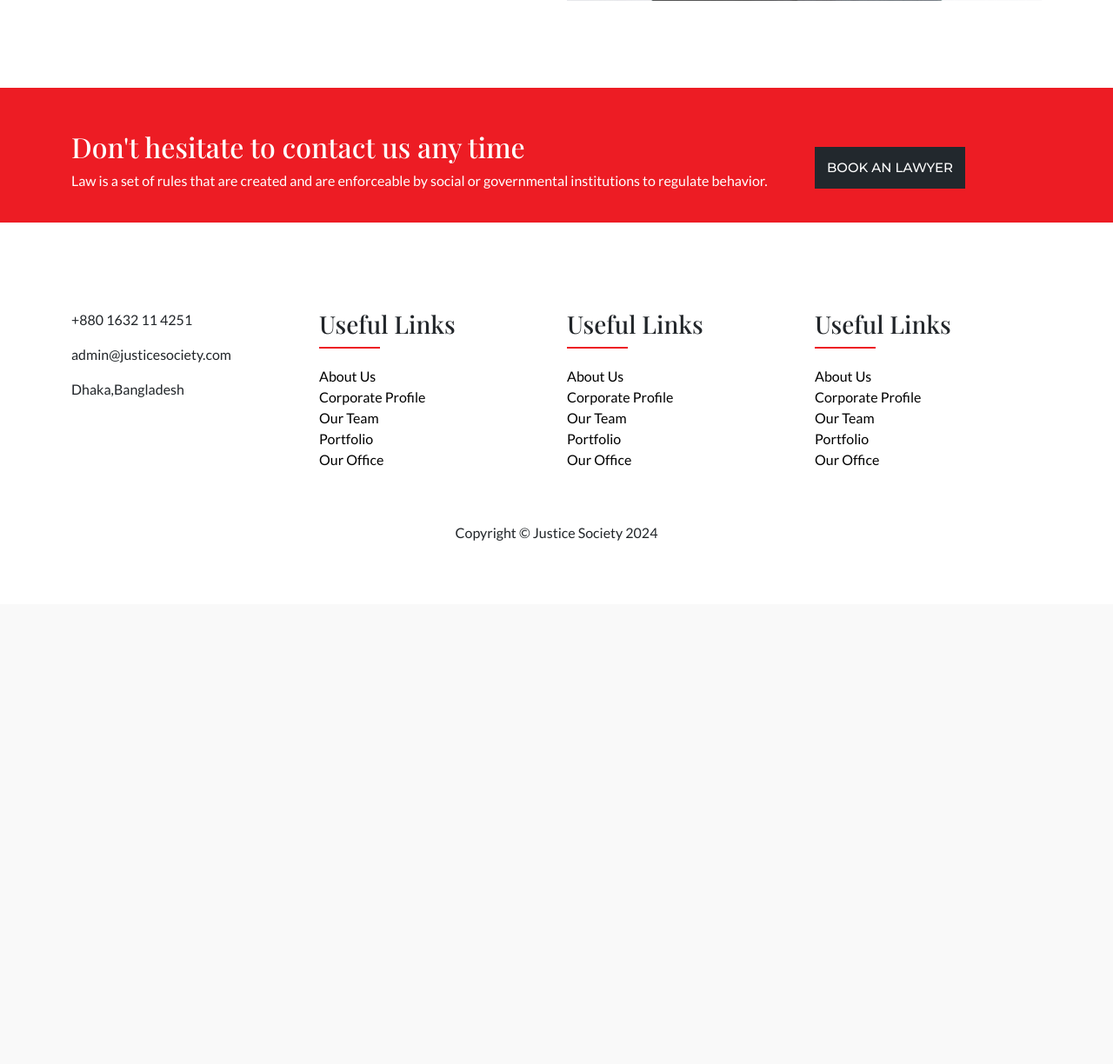
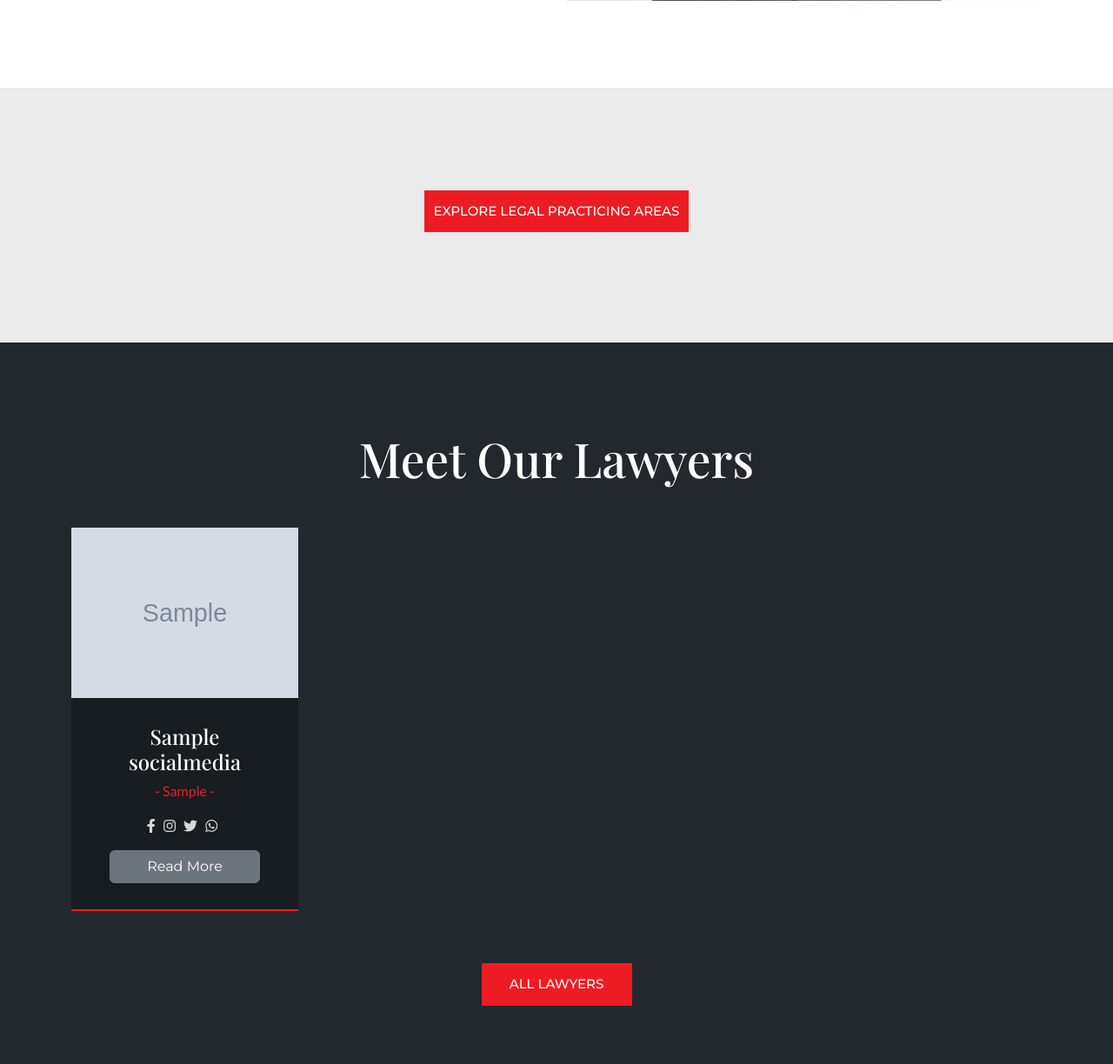
Before and after one commit to TawhidulIslamRupom/SeLabJusticeSociety, a PHP site: page / in a window 1280 px wide. Shown: the part 2273-3497 px from the top of the page at 87% size. Before the commit the page ends 2895 px from the top, so only its background shows below. Run offline with PHP 8.4, Linux system fonts and the light colour scheme; tables that the repository leaves empty or names only in its code hold one stand-in row (values such as "Sample post"); grey boxes marked "Sample" are stand-in pictures; some libraries are stand-ins or nearby versions; some web fonts are replaced.

Commit message:
index has changed

```diff
--- a/index.php
+++ b/index.php
@@ -85,4 +85,221 @@
 	</div>
 </section>
 <!--End About Section	-->
+
+<!--Start Services	-->
+<section class="services-section" id="services-section-id">
+    <div class="container">
+        <div class="row">
+            <div class="col-md-12">
+                <div class="section-title-main">
+                    <h2 class="section-title">
+                        <a href="legal_practice_areas.html" class="btn btn-primary btn-lg">Explore Legal Practicing Areas</a>
+                    </h2>
+                </div>
+            </div>
+        </div>
+    </div>
+</section>
+<!--End Services	-->
+
+
+
+
+<!--Start Team Section-->
+<section class="team-section" id="team-section-id">
+	<div class="container">
+		<div class="row">
+
+			<div class="col-md-12">
+				<div class="section-title-main">
+					<h2 class="section-title">Meet Our Lawyers</h2>
+				</div>
+			</div>
+
+
+
+
+			<?php
+			$query = "SELECT * FROM lawyers	JOIN socialmedia ON lawyers.email= socialmedia.email limit 4;";
+			$result = $conn->query($query);
+			if ($result->num_rows > 0) {
+
+				while ($row = $result->fetch_assoc()) {
+
+					$email = $row['email'];
+					$name = $row['name'];
+					$categoryid = $row['categoryid'];
+					$picture = $row['picture'];
+					$query1 = "select * from lawyercategories where id=" . $categoryid . ";";
+					$result1 = $conn->query($query1);
+					$category = "";
+					if ($result1->num_rows > 0) {
+
+						while ($row1 = $result1->fetch_assoc()) {
+							$category = $row1['category'];
+						}
+					}
+
+			?>
+					<div class="col-lg-3">
+						<div class="team-box">
+							<div class="team-media">
+								<img src="lawyer/images/<?php echo $picture ?>" alt="">
+							</div>
+							<div class="team-info">
+								<h3><?php echo $name ?></h3>
+								<p>- <?php echo $category ?> -</p>
+								<ul class="top-social">
+
+									<?php
+
+									$facebook = "";
+									$instagram = "";
+									$twitter = "";
+									$whatsapp = "";
+
+											$facebook = $row['facebook'];
+											$instagram = $row['instagram'];
+											$twitter = $row['twitter'];
+											$whatsapp = $row['whatsapp'];
+
+									if($facebook!=""){
+
+									?>
+
+									<li><a target=”_blank” href="https://web.facebook.com/<?php echo $facebook ?>" class="rounded-3"><i class="fab fa-facebook-f"></i></a></li> <?php } if($instagram!=""){ ?>
+									<li><a target=”_blank” href="https://www.instagram.com/<?php echo $instagram ?>" class="rounded-3"><i class="fab fa-instagram"></i></a></li> <?php } if($twitter!=""){ ?>
+									<li><a target=”_blank” href="https://twitter.com/<?php echo $twitter ?>" class="rounded-3"><i class="fab fa-twitter"></i></a></li> <?php } if($whatsapp!=""){ ?>
+									<li><a target=”_blank” href="https://api.whatsapp.com/send?phone=<?php echo $whatsapp ?>" class="rounded-3"><i class="fab fa-whatsapp"></i></a></li> <?php }?>
+								</ul>
+								<a type="button" class="btn btn-secondary  btn-block mt-3" href="lawyerreadmore.php?email=<?php echo $email ?>#details">Read More</a>
+
+							</div>
+						</div>
+					</div>
+
+
+
+			<?php
+
+				}
+			}
+			?>
+
+
+
+			<div class="col-md-12">
+				<div class="btn-team text-center">
+					<a href="lawyers.php?#lawyers" class="btn btn-primary">All Lawyers</a>
+				</div>
+			</div>
+
+
+		</div>
+	</div>
+</section>
+<!--End Team Section-->
+
+
+
+<!--	Start Testimonial Section-->
+<section class="quote-section" style="background: url(images/review-bg.jpg)" id="quote-section-id">
+	<div class="container">
+		<div class="row">
+			<div class="col-md-12">
+				<div class="section-title-main center">
+					<h2 class="section-title text-center">OUR QUOTE</h2>
+				</div>
+
+				<div class="col-md-12">
+					<div class="owl-carousel owl-theme testimonial-carousel">
+
+						<?php
+						$query = "select * from quotes;";
+						$result = $conn->query($query);
+						if ($result->num_rows > 0) {
+							while ($row = $result->fetch_assoc()) {
+								$quote = $row['quote'];
+								$writer = $row['writer'];
+								$identity = $row['identity'];
+						?>
+
+								<div class="item">
+									<div class="test-box">
+										<p>“<?php echo $quote ?> ”</p>
+										<div class="test-info">
+
+											<div class="test-authot">
+												<h4><?php echo $writer ?> </h4>
+												<h5>&nbsp;&nbsp;&nbsp;&nbsp; <?php echo $identity ?></h5>
+											</div>
+										</div>
+
+									</div>
+								</div>
+
+						<?php
+							}
+						}
+
+
+						?>
+
+
+
+					</div>
+				</div>
+
+			</div>
+		</div>
+	</div>
+</section>
+<!--	End Testimonial Section-->
+
+
+<!--Start Logo Section-->
+<section class="logo-section text-center">
+	<div class="container">
+		<div class="row">
+			<div class="col-lg-2">
+				<div class="logo-box">
+					<img src="images/logo1.jpg" alt="">
+				</div>
+			</div>
+
+			<div class="col-lg-2">
+				<div class="logo-box">
+					<img src="images/logo2.jpg" alt="">
+				</div>
+			</div>
+
+			<div class="col-lg-2">
+				<div class="logo-box">
+					<img src="images/logo3.jpg" alt="">
+				</div>
+			</div>
+
+			<div class="col-lg-2">
+				<div class="logo-box">
+					<img src="images/logo4.jpg" alt="">
+				</div>
+			</div>
+
+			<div class="col-lg-2">
+				<div class="logo-box">
+					<img src="images/logo5.jpg" alt="">
+				</div>
+			</div>
+
+			<div class="col-lg-2">
+				<div class="logo-box">
+					<img src="images/logo6.jpg" alt="">
+				</div>
+			</div>
+
+
+		</div>
+	</div>
+</section>
+<!--End Logo Section-->
 <?php include 'footer.php' ?>
```
